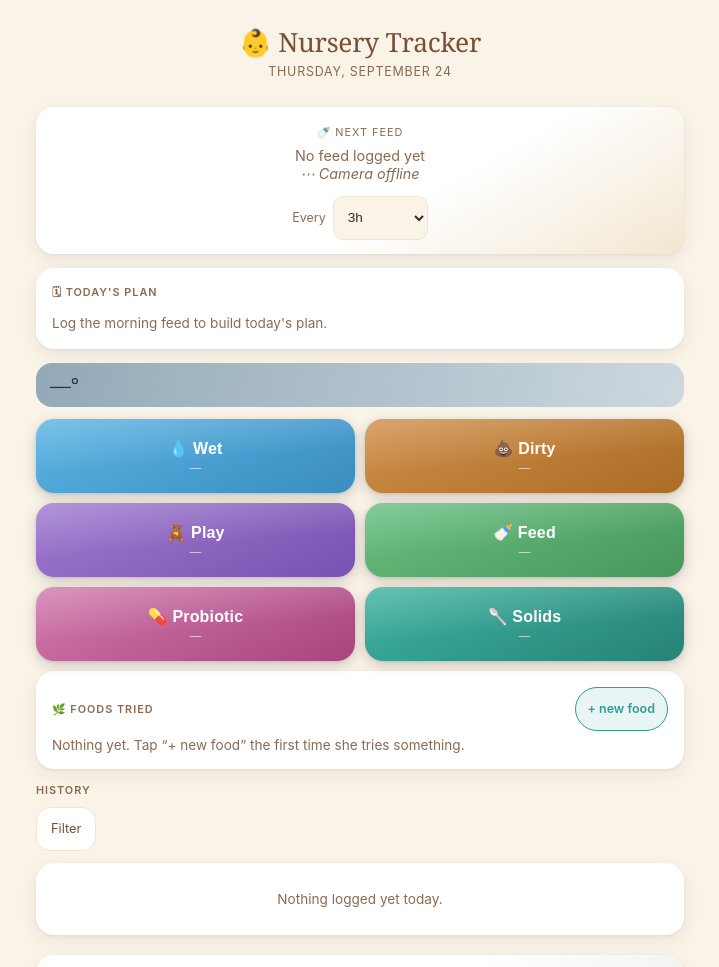
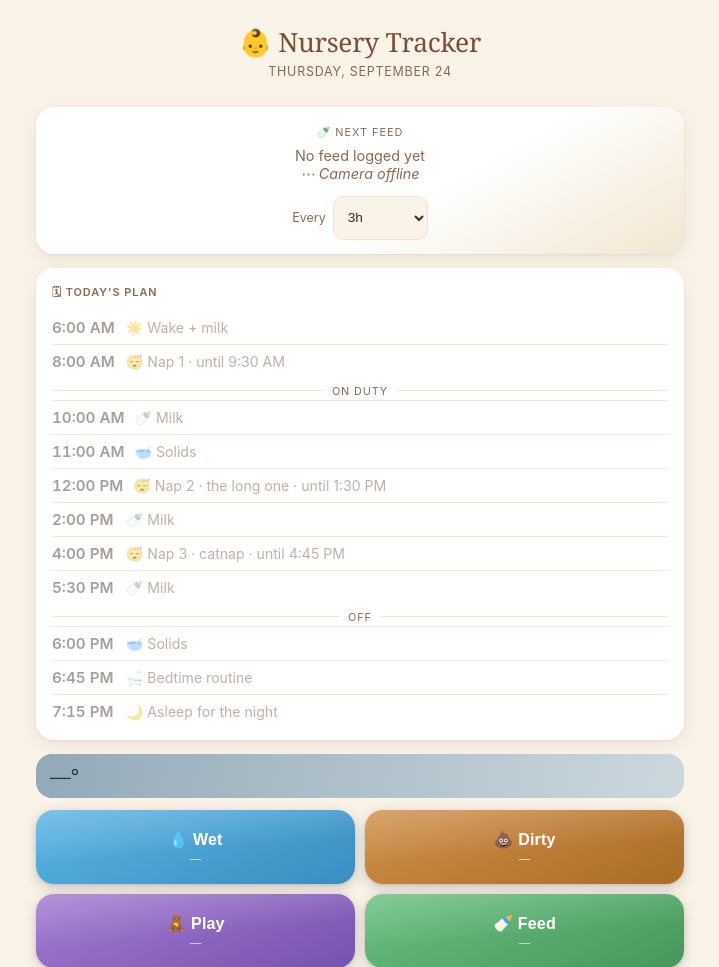
Before and after one commit to qiaoyiX/nursery-keyboard, a Flask app: page / in a window 1280 px wide. Shown: the top 967 px of the page, without its empty margins (280-999 px from the left). Run offline with Flask 3, Linux system fonts and the light colour scheme; data that the repository does not hold is empty; some libraries are stand-ins or nearby versions.

Commit message:
Today's Plan: a fixed 5.5-month schedule instead of a projection
The card chained feeds off the morning feed and re-anchored naps on the
last wake, which showed nothing until a morning feed was logged and
projected 'naps' at 01:31/05:01 when night sleep was open. Replace it
with a fixed daily template (3 naps, 2 solids, 19:15 bedtime) built from
the 7 days to 2026-09-23; logged feeds and solids still pair with their
rows and show drift.

Co-Authored-By: Claude Opus 5.5 <noreply@anthropic.com>

```diff
--- a/app.py
+++ b/app.py
@@ -250,31 +250,33 @@ def next_feed_iso(entries, interval_minutes):
 
 # ── Today's plan ──────────────────────────────────────────────────────────────
 #
-# Projection constants, measured over the 14 days to 2026-08-10 (n=49 feed gaps,
-# n=44 daytime awake stretches). They are observations, not preferences — re-measure
-# with the same window before changing them.
+# A fixed daily template, not a projection. Until 2026-09-24 this card chained feeds
+# off the morning feed and re-anchored naps on her last real wake; it was replaced at
+# the user's request with the schedule written for her at 5.5 months, built from the
+# 7 days to 2026-09-23 (steady ~06:00 wake, 3 naps, late third nap pushing bedtime
+# into a broken 20:00–22:00). Edit the rows here when her schedule changes.
 
-MORNING_CUTOFF_HOUR = 4      # a feed before this is a night feed, not the morning anchor.
-                             # Load-bearing: 2026-08-03 and 08-08 both logged feeds at
-                             # 00:30/00:42, and anchoring the chain on those would shift
-                             # every projected time that follows by ~5h.
-WAKE_WINDOW_MINUTES = 150    # median daytime awake stretch (p25 112, p75 176)
-NAP_MINUTES_BY_HOUR = [      # (start_hour_inclusive, end_hour_exclusive, median_minutes)
-    (10, 12, 72),
-    (12, 14, 45),
-    (14, 16, 72),
-    (16, 18, 49),
+DAY_PLAN = [  # (start, end or None, kind, label)
+    ("06:00", None,    "wake",    "☀️ Wake + milk"),
+    ("08:00", "09:30", "nap",     "😴 Nap 1"),
+    ("10:00", None,    "feed",    "🍼 Milk"),
+    ("11:00", None,    "solid",   "🥣 Solids"),
+    ("12:00", "13:30", "nap",     "😴 Nap 2 · the long one"),
+    ("14:00", None,    "feed",    "🍼 Milk"),
+    ("16:00", "16:45", "nap",     "😴 Nap 3 · catnap"),
+    ("17:30", None,    "feed",    "🍼 Milk"),
+    ("18:00", None,    "solid",   "🥣 Solids"),
+    ("18:45", None,    "routine", "🛁 Bedtime routine"),
+    ("19:15", None,    "bed",     "🌙 Asleep for the night"),
 ]
-NAP_MINUTES_DEFAULT = 60
-FEED_DRIFT_TOLERANCE_MINUTES = 75   # how far a logged feed can sit from a projected one and
-                                    # still be "that feed, late" rather than an extra feed
 
-
-def _nap_minutes_for(dt):
-    for lo, hi, minutes in NAP_MINUTES_BY_HOUR:
-        if lo <= dt.hour < hi:
-            return minutes
-    return NAP_MINUTES_DEFAULT
+# Which logged event type fills which kind of row. Wake and bed both start with milk.
+PLAN_MATCH_TYPE = {"wake": "Feed", "feed": "Feed", "bed": "Feed", "solid": "Solid"}
+MORNING_CUTOFF_HOUR = 4      # an event before this belongs to the night, not today's plan.
+                             # Load-bearing: 00:30/00:42 night feeds are real (2026-08-03,
+                             # 08-08) and must not be claimed by the 06:00 wake row.
+FEED_DRIFT_TOLERANCE_MINUTES = 75   # how far a logged event can sit from its row and still
+                                    # be "that one, late" rather than an extra
 
 
 def _parse_shift(shift):
@@ -286,91 +288,43 @@ def _parse_shift(shift):
         return (dtime(10, 0), dtime(18, 0))
 
 
-def day_schedule(entries, sessions, interval_minutes, shift="10:00-18:00", now=None):
-    """Today's projected feeds and naps, re-anchored on what has actually happened.
+def day_schedule(entries, shift="10:00-18:00", now=None):
+    """Today's rows from DAY_PLAN, each feed/solid row paired with what was actually logged.
 
-    Deliberately NOT a plan frozen at breakfast. The dashboard polls this every 8s, so
-    the nap projection walks forward from the most recent *real* wake — if she wakes 40
-    minutes early the whole afternoon shifts with her. A morning projection left to run
-    would be wrong by mid-afternoon, and a schedule you've caught being wrong is one you
-    stop reading.
-
-    Feeds are the opposite: the chain stays pinned to the morning anchor so the interval
-    doesn't drift later with every late feed, and each projected feed carries the actual
-    logged one (`actual_iso`, `drift_minutes`) so reality is visible against the plan.
+    The plan itself never moves; reality is shown against it (`actual_iso`,
+    `drift_minutes`) so a late feed reads as late rather than silently shifting the day.
     """
     now = now or datetime.now()
     today = now.date()
-    day_start = datetime.combine(today, datetime.min.time())
-    day_end = day_start + timedelta(days=1)
     shift_start_t, shift_end_t = _parse_shift(shift)
 
-    # ── Anchor: first feed today at or after the night cutoff ──
-    todays_feeds = sorted(
-        datetime.fromisoformat(e["time"]) for e in entries
-        if e["type"] == "Feed" and str(e["time"])[:10] == today.isoformat())
-    morning = next((t for t in todays_feeds if t.hour >= MORNING_CUTOFF_HOUR), None)
+    unmatched = {}
+    for e in entries:
+        t = datetime.fromisoformat(str(e["time"]))
+        if t.date() == today and t.hour >= MORNING_CUTOFF_HOUR:
+            unmatched.setdefault(e["type"], []).append(t)
 
     items = []
-    if morning is not None:
-        unmatched = list(todays_feeds)
-        planned = morning
-        while planned < day_end:
-            # Nearest logged feed within tolerance is this feed, late or early — not a new one.
-            match = min((t for t in unmatched
+    for start, end, kind, label in DAY_PLAN:
+        planned = datetime.combine(today, dtime.fromisoformat(start))
+        item = {"kind": kind, "label": label, "iso": planned.isoformat(),
+                "end_iso": datetime.combine(today, dtime.fromisoformat(end)).isoformat()
+                           if end else None}
+        if kind in PLAN_MATCH_TYPE:
+            pool = unmatched.setdefault(PLAN_MATCH_TYPE[kind], [])
+            # Nearest logged event within tolerance is this row, late or early — not a new one.
+            match = min((t for t in pool
                          if abs((t - planned).total_seconds()) / 60 <= FEED_DRIFT_TOLERANCE_MINUTES),
                         key=lambda t: abs(t - planned), default=None)
             if match is not None:
-                unmatched.remove(match)
-            items.append({
-                "kind": "feed",
-                "iso": planned.isoformat(),
-                "actual_iso": match.isoformat() if match else None,
-                "drift_minutes": round((match - planned).total_seconds() / 60) if match else None,
-            })
-            planned += timedelta(minutes=interval_minutes)
+                pool.remove(match)
+            item["actual_iso"] = match.isoformat() if match else None
+            item["drift_minutes"] = round((match - planned).total_seconds() / 60) if match else None
+        items.append(item)
 
-    # ── Naps: walk forward from the last real wake ──
-    parsed = []
-    for s in sessions:
-        st = s["start_time"]
-        st = st if isinstance(st, datetime) else datetime.fromisoformat(str(st))
-        en = s.get("end_time")
-        if en is not None:
-            en = en if isinstance(en, datetime) else datetime.fromisoformat(str(en))
-        parsed.append((st, en))
-    parsed.sort()
-
-    open_nap = next((st for st, en in parsed if en is None), None)
-    if open_nap is not None:
-        # Asleep right now: project this nap's end rather than inventing a start.
-        cursor = open_nap + timedelta(minutes=_nap_minutes_for(open_nap))
-        items.append({"kind": "nap", "iso": open_nap.isoformat(),
-                      "end_iso": cursor.isoformat(), "in_progress": True})
-    elif parsed:
-        cursor = max(en for _, en in parsed if en is not None)
-    else:
-        cursor = morning or day_start
-
-    # Only project forward; past naps are already in the history list. If the window
-    # closed while she was still up (cursor + wake window is behind us) she is overdue,
-    # so the next window opens now rather than at a time that has already passed.
-    while True:
-        nap_start = max(cursor + timedelta(minutes=WAKE_WINDOW_MINUTES), now)
-        if nap_start >= day_end or nap_start.hour >= 20:
-            break
-        nap_end = nap_start + timedelta(minutes=_nap_minutes_for(nap_start))
-        items.append({"kind": "nap", "iso": nap_start.isoformat(),
-                      "end_iso": nap_end.isoformat(), "in_progress": False})
-        cursor = nap_end
-
-    items.sort(key=lambda i: i["iso"])
     return {
-        "morning_feed_iso": morning.isoformat() if morning else None,
-        "interval_minutes": interval_minutes,
         "shift_start_iso": datetime.combine(today, shift_start_t).isoformat(),
         "shift_end_iso": datetime.combine(today, shift_end_t).isoformat(),
-        "wake_window_minutes": WAKE_WINDOW_MINUTES,
         "items": items,
     }
 
@@ -636,8 +590,7 @@ def get_data():
         },
         "week": weekly_pattern_stats(entries, get_sleep_sessions_range(days),
                                      days=days, max_open_minutes=max_open_min),
-        "schedule": day_schedule(entries, sessions_today, interval,
-                                 shift=settings.get("care_shift", "10:00-18:00")),
+        "schedule": day_schedule(entries, shift=settings.get("care_shift", "10:00-18:00")),
         "event_types": list(EVENT_TYPES),
         "foods": get_foods(),
         # Cache-only, and None until the first successful fetch — the dashboard strip
--- a/templates/index.html
+++ b/templates/index.html
@@ -147,7 +147,6 @@
       margin-bottom: 14px;
       background: var(--surface);
     }
-    .plan-empty { font-size: 0.85rem; color: var(--text-muted); padding: 4px 0 6px; }
     .plan-row {
       display: flex; align-items: baseline; gap: 10px;
       padding: 7px 0;
@@ -1170,29 +1169,14 @@
       if (!plan) return;
       body.replaceChildren();
 
-      if (!plan.morning_feed_iso) {
-        const p = document.createElement("div");
-        p.className = "plan-empty";
-        // No anchor is a real state, not an error: the chain is built from the morning
-        // feed, so before it is logged there is nothing honest to show.
-        p.textContent = "Log the morning feed to build today's plan.";
-        body.appendChild(p);
-        return;
-      }
-
       const clock = iso => new Date(iso).toLocaleTimeString("en-US",
         { hour: "numeric", minute: "2-digit" });
       const now = Date.now();
       const shiftStart = new Date(plan.shift_start_iso).getTime();
       const shiftEnd   = new Date(plan.shift_end_iso).getTime();
 
-      // The one row to look at. A nap in progress wins outright: its projected end may
-      // already have passed (she is sleeping longer than the median) and picking by time
-      // alone would dim the row while she is still asleep, then point "now" at a feed
-      // that cannot happen until she wakes.
-      const liveIdx = plan.items.findIndex(it => it.in_progress);
-      const nextIdx = liveIdx >= 0 ? liveIdx
-        : plan.items.findIndex(it => new Date(it.end_iso || it.iso).getTime() >= now);
+      // The one row to look at: the first that hasn't finished yet.
+      const nextIdx = plan.items.findIndex(it => new Date(it.end_iso || it.iso).getTime() >= now);
 
       let shiftOpened = false, shiftClosed = false;
       plan.items.forEach((it, i) => {
@@ -1201,7 +1185,7 @@
         if (!shiftClosed && t >= shiftEnd)   { body.appendChild(shiftRule("off"));     shiftClosed = true; }
 
         const row = document.createElement("div");
-        const done = !it.in_progress && new Date(it.end_iso || it.iso).getTime() < now;
+        const done = new Date(it.end_iso || it.iso).getTime() < now;
         row.className = "plan-row" + (i === nextIdx ? " is-now" : done ? " is-done" : "");
 
         const time = document.createElement("span");
@@ -1211,23 +1195,12 @@
 
         const label = document.createElement("span");
         label.className = "plan-label";
-        const napEnd = it.end_iso ? new Date(it.end_iso).getTime() : 0;
-        if (it.kind === "feed") {
-          label.textContent = "🍼 Feed";
-        } else if (it.in_progress) {
-          // Don't assert a projected end that has already gone by — say she is running
-          // long instead, which is the true and more useful statement.
-          label.textContent = napEnd >= now
-            ? `😴 Asleep now · likely until ${clock(it.end_iso)}`
-            : "😴 Asleep now · longer than her usual";
-        } else {
-          label.textContent = `😴 Nap window · until ${clock(it.end_iso)}`;
-        }
+        label.textContent = it.end_iso ? `${it.label} · until ${clock(it.end_iso)}` : it.label;
         row.appendChild(label);
 
         const note = document.createElement("span");
         note.className = "plan-note";
-        if (it.kind === "feed" && it.actual_iso) {
+        if (it.actual_iso) {
           const d = it.drift_minutes;
           note.append(`logged ${clock(it.actual_iso)}`);
           // Only call out drift worth noticing; a few minutes either way is just life.
```
Also changed, not shown: tests/test_day_schedule.py (+48 -95 lines).
